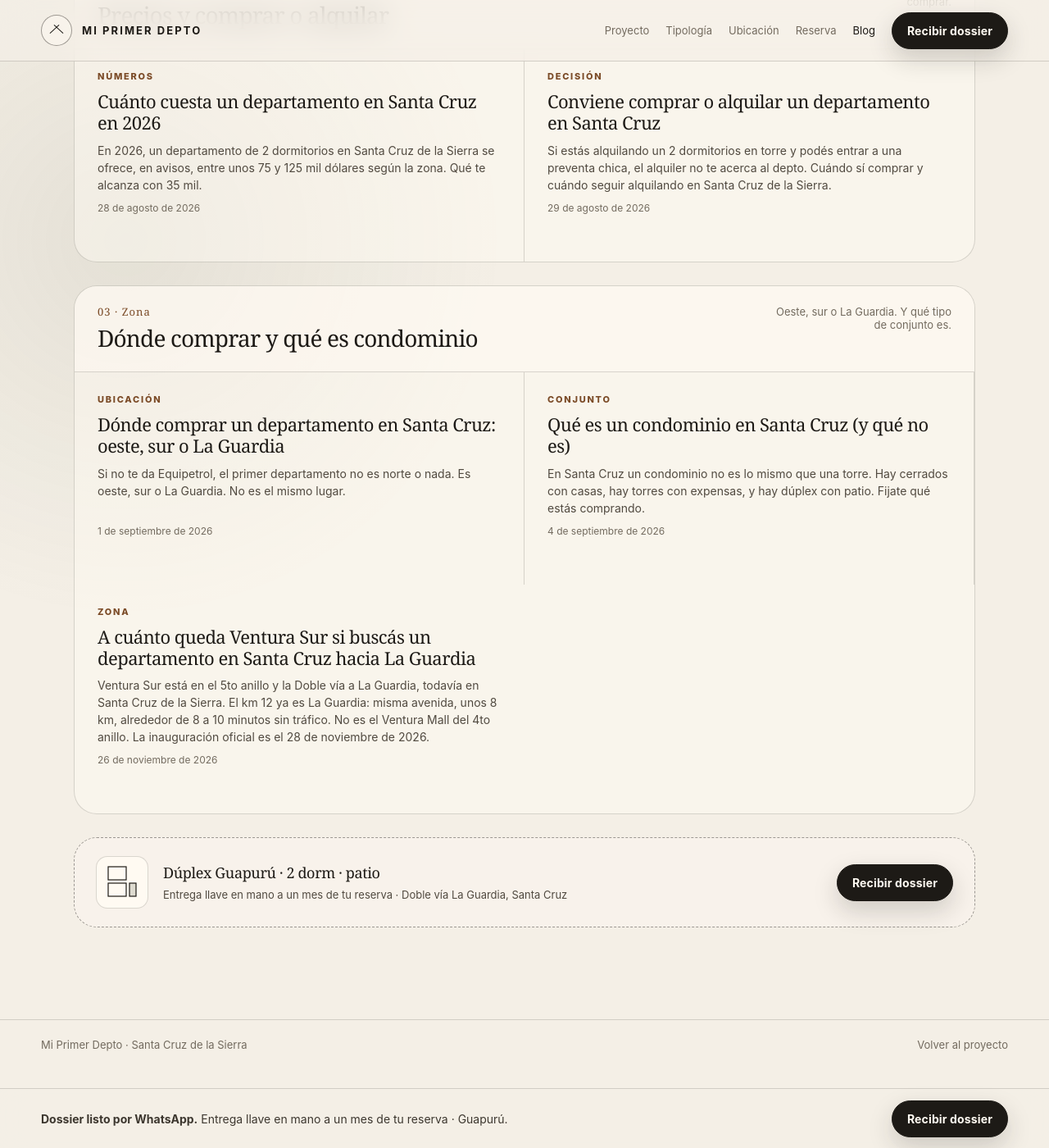
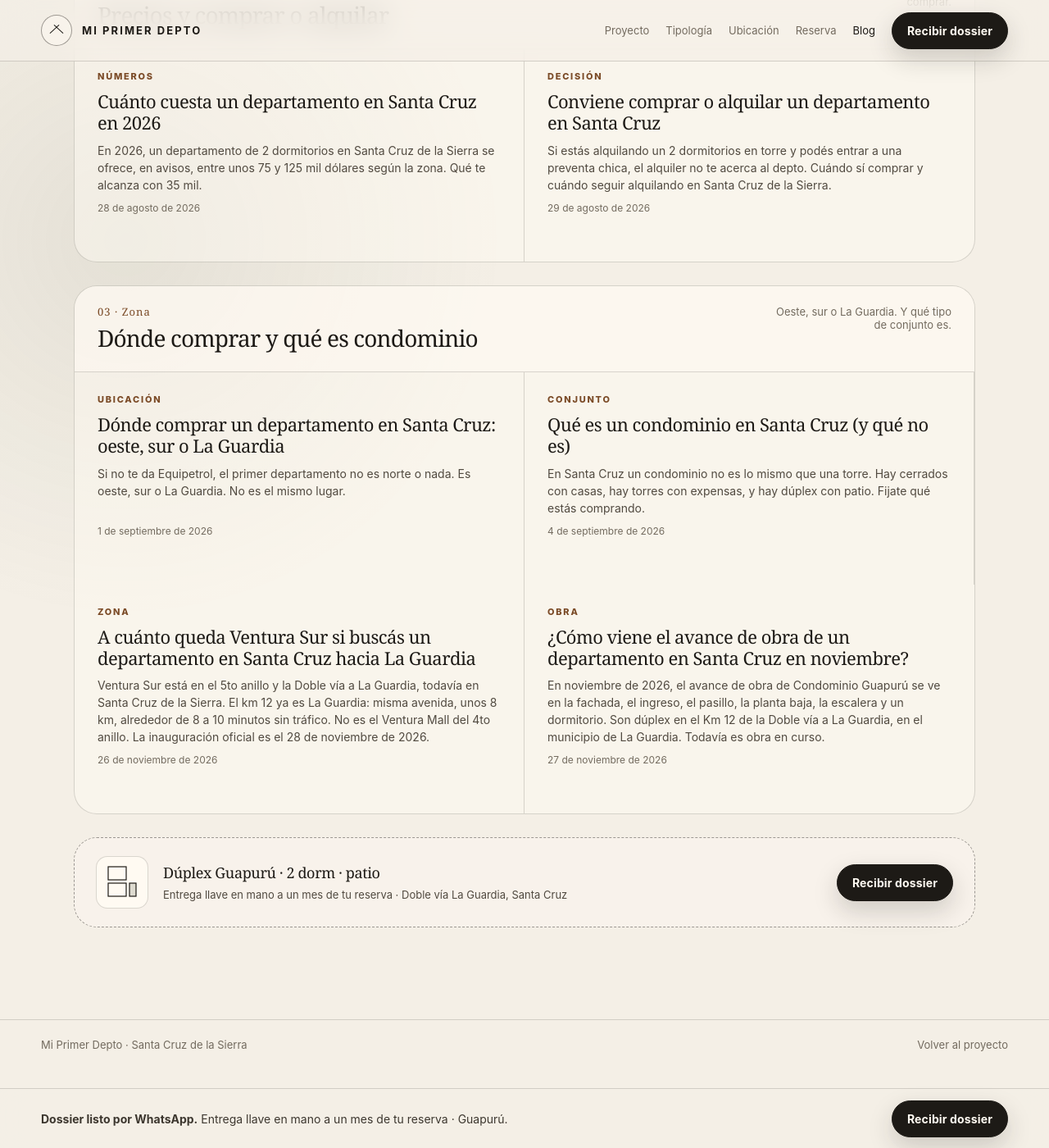
Before and after one commit to juanmanuelramallo/miprimerdepto, a Jekyll site: the page built from blog.md, in a window 1280 px wide and 1400 px high, scrolled down 814 px. Shown: the whole window at 82% size. Built offline with Jekyll 4.4.1, drawn with Linux system fonts in a browser that asks for light colours.

Commit message:
Add draft post on November 2026 construction progress
Keep the note noindex and out of the sitemap until Juanma approves publication.

```diff
--- a/_layouts/blog.html
+++ b/_layouts/blog.html
@@ -13,6 +13,7 @@
     {% if post.url == '/blog/que-es-un-condominio-en-santa-cruz/' %}{% assign p_condo = post %}{% endif %}
     {% if post.url == '/blog/regalar-departamento-navidad-santa-cruz/' %}{% assign p_navidad = post %}{% endif %}
     {% if post.url == '/blog/ventura-sur-5to-anillo-doble-via-la-guardia/' %}{% assign p_ventura = post %}{% endif %}
+    {% if post.url == '/blog/avance-de-obra-noviembre-2026/' %}{% assign p_obra = post %}{% endif %}
   {% endfor %}
   <main class="page guia">
     <div class="wrap">
@@ -118,6 +119,14 @@
             <span class="meta">{% if p_ventura.date_label %}{{ p_ventura.date_label }}{% else %}{{ p_ventura.date | date: "%d/%m/%Y" }}{% endif %}</span>
           </a>
           {% endif %}
+          {% if p_obra %}
+          <a class="card" href="{{ p_obra.url }}">
+            <span class="tag">Obra</span>
+            <h3>{{ p_obra.title }}</h3>
+            <p>{{ p_obra.description }}</p>
+            <span class="meta">{% if p_obra.date_label %}{{ p_obra.date_label }}{% else %}{{ p_obra.date | date: "%d/%m/%Y" }}{% endif %}</span>
+          </a>
+          {% endif %}
         </div>
       </section>
 
--- /dev/null
+++ b/_posts/2026-11-27-avance-de-obra-noviembre-2026.md
@@ -0,0 +1,108 @@
+---
+layout: post
+title: "¿Cómo viene el avance de obra de un departamento en Santa Cruz en noviembre?"
+description: "En noviembre de 2026, el avance de obra de Condominio Guapurú se ve en la fachada, el ingreso, el pasillo, la planta baja, la escalera y un dormitorio. Son dúplex en el Km 12 de la Doble vía a La Guardia, en el municipio de La Guardia. Todavía es obra en curso."
+permalink: /blog/avance-de-obra-noviembre-2026/
+date: 2026-11-27
+date_label: 27 de noviembre de 2026
+image: /assets/images/blog/avance-de-obra-noviembre-2026-fachada.jpg
+image_webp: /assets/images/blog/avance-de-obra-noviembre-2026-fachada.webp
+hide_cover: true
+image_alt: "Fachada de dos plantas del Condominio Guapurú en obra, con reja negra, ingreso central y un trabajador junto al portón"
+subtitle: "Seis fotos de noviembre en Condominio Guapurú, un dúplex en el Km 12 de la Doble vía a La Guardia."
+robots: noindex, nofollow
+sitemap: false
+cta_text: "Si querés conocer los dúplex, escribinos y pedí el dossier por WhatsApp."
+cta_whatsapp: "https://wa.me/59177363153?text=Hola%2C%20quiero%20recibir%20el%20dossier%2C%20planos%20y%20disponibilidad%20de%20Mi%20Primer%20Depto"
+faq:
+  - q: "¿Cómo viene el avance de obra en noviembre?"
+    a: "Se ve la fachada de dos plantas, el ingreso, el pasillo, la planta baja, la escalera y un dormitorio. Todavía es obra en curso."
+  - q: "¿Dónde queda el Condominio Guapurú?"
+    a: "En el Km 12 de la Doble vía a La Guardia, en el municipio de La Guardia. No es Santa Cruz de la Sierra. Son dúplex de dos plantas, con patio propio."
+  - q: "¿Ya está terminado?"
+    a: "No. Sigue en obra. La entrega es llave en mano, a un mes de la reserva."
+  - q: "¿Hay expensas en Guapurú?"
+    a: "No. Hay 0 expensas: no hay consorcio ni hace falta uno."
+  - q: "¿Cómo se pide el dossier?"
+    a: "Escribinos por WhatsApp y pedí el dossier. Ahí están las plantas, el patio y la disponibilidad."
+---
+
+En noviembre de 2026 se puede ver el avance de obra de un departamento en Santa Cruz hacia La Guardia: la fachada, el ingreso, el pasillo, la planta baja, la escalera y un dormitorio. Todavía es obra en curso.
+
+Las fotos son del Condominio Guapurú, en el Km 12 de la Doble vía a La Guardia, en el municipio de La Guardia. Son [dúplex](/blog/que-es-un-duplex-en-santa-cruz/) de dos plantas, con patio propio. Hay 0 expensas: no hay consorcio ni hace falta uno. La entrega es llave en mano, a un mes de la reserva.
+
+## Fachada
+
+La primera foto es la fachada. Se ve el volumen de dos plantas, la reja negra y el ingreso al centro. Hay un trabajador junto al portón. El revoque y la pintura siguen en proceso. No es un render.
+
+<figure class="note-cover">
+  <picture>
+    <source type="image/webp" srcset="/assets/images/blog/avance-de-obra-noviembre-2026-fachada.webp">
+    <img src="/assets/images/blog/avance-de-obra-noviembre-2026-fachada.jpg" alt="Fachada de dos plantas del Condominio Guapurú en obra, con reja negra, ingreso central y un trabajador junto al portón" width="1600" height="1200">
+  </picture>
+  <figcaption>Fachada de Condominio Guapurú en noviembre de 2026.</figcaption>
+</figure>
+
+## Ingreso
+
+Pasás el portón y queda el ingreso: un portal de hormigón, la reja interior y el corredor hacia adentro. En la foto, un trabajador entra con un balde. La obra está activa.
+
+<figure class="note-cover">
+  <picture>
+    <source type="image/webp" srcset="/assets/images/blog/avance-de-obra-noviembre-2026-ingreso.webp">
+    <img src="/assets/images/blog/avance-de-obra-noviembre-2026-ingreso.jpg" alt="Ingreso en obra del dúplex: portal de hormigón, reja interior y un trabajador que entra con un balde" width="1600" height="1200" loading="lazy">
+  </picture>
+  <figcaption>El ingreso, con la obra en marcha.</figcaption>
+</figure>
+
+## Pasillo
+
+El pasillo cruza y abre hacia el fondo, al aire. Se ve un muro, un andamio y vegetación atrás. A los costados hay vanos de puertas. Hay herramientas en el piso. Todavía no está terminado: es el recorrido de la unidad, en obra.
+
+<figure class="note-cover">
+  <picture>
+    <source type="image/webp" srcset="/assets/images/blog/avance-de-obra-noviembre-2026-pasillo.webp">
+    <img src="/assets/images/blog/avance-de-obra-noviembre-2026-pasillo.jpg" alt="Pasillo en obra que abre hacia el fondo, con andamio amarillo, una escoba y vanos de puertas a los costados" width="1600" height="1200" loading="lazy">
+  </picture>
+  <figcaption>El pasillo, hacia el fondo de la unidad.</figcaption>
+</figure>
+
+## Planta baja
+
+Abajo está el día. En esta foto se ve la kitchenette, con mesada y pileta bajo una ventana, y la abertura al ambiente de estar. Falta terminación, pero ya se lee el uso: cocinar, estar, mirar afuera.
+
+<figure class="note-cover">
+  <picture>
+    <source type="image/webp" srcset="/assets/images/blog/avance-de-obra-noviembre-2026-planta-baja.webp">
+    <img src="/assets/images/blog/avance-de-obra-noviembre-2026-planta-baja.jpg" alt="Planta baja en obra: kitchenette con mesada y pileta bajo una ventana, y abertura al ambiente de estar" width="1600" height="1200" loading="lazy">
+  </picture>
+  <figcaption>La planta baja: kitchenette, ventana y el ambiente de estar.</figcaption>
+</figure>
+
+## Escalera
+
+La escalera es de la unidad. Sube con baranda metálica, todavía sin la terminación final. En un [dúplex](/blog/que-es-un-duplex-en-santa-cruz/), esa escalera separa el día de abajo de los dormitorios de arriba.
+
+<figure class="note-cover is-portrait">
+  <picture>
+    <source type="image/webp" srcset="/assets/images/blog/avance-de-obra-noviembre-2026-escalera.webp">
+    <img src="/assets/images/blog/avance-de-obra-noviembre-2026-escalera.jpg" alt="Escalera de la unidad en obra, con gradas de hormigón y baranda metálica, vista desde abajo" width="1200" height="1600" loading="lazy">
+  </picture>
+  <figcaption>La escalera que une las dos plantas.</figcaption>
+</figure>
+
+## Dormitorio
+
+Arriba, un dormitorio con ventana hacia afuera y la puerta de madera abierta hacia el otro ambiente. Hay un caballete: se sigue trabajando. Es una habitación en obra, no una foto de catálogo.
+
+<figure class="note-cover">
+  <picture>
+    <source type="image/webp" srcset="/assets/images/blog/avance-de-obra-noviembre-2026-dormitorio.webp">
+    <img src="/assets/images/blog/avance-de-obra-noviembre-2026-dormitorio.jpg" alt="Dormitorio en obra con puerta de madera abierta, ventana al exterior y un caballete en el ambiente de atrás" width="1600" height="1200" loading="lazy">
+  </picture>
+  <figcaption>Un dormitorio, todavía en obra.</figcaption>
+</figure>
+
+Esto no es un depto entregado. Es el avance de noviembre. El km 12 es La Guardia, no Santa Cruz de la Sierra. En la misma Doble vía, más hacia la ciudad, está [Ventura Sur, en el 5to anillo](/blog/ventura-sur-5to-anillo-doble-via-la-guardia/). No está al lado. Queda en el camino.
+
+Si querés conocer los dúplex, escribinos y pedí el dossier. Fijate plantas, patio y disponibilidad.
--- a/assets/blog.css
+++ b/assets/blog.css
@@ -112,3 +112,5 @@ body.blog-guia{padding-bottom:96px}
 article.note .note-cover{margin:32px 0}
 article.note .meta + .note-cover{margin:0 0 32px}
 article.note .note-cover img{width:100%;height:auto;display:block;border-radius:18px;border:1px solid var(--line)}
+article.note .note-cover figcaption{margin:10px 0 0;font-size:14px;line-height:1.45;color:var(--muted)}
+article.note .note-cover.is-portrait{max-width:480px;margin-left:auto;margin-right:auto}
```
Also changed, not shown: assets/images/blog/avance-de-obra-noviembre-2026-dormitorio.jpg (added), assets/images/blog/avance-de-obra-noviembre-2026-dormitorio.webp (added), assets/images/blog/avance-de-obra-noviembre-2026-escalera.jpg (added), assets/images/blog/avance-de-obra-noviembre-2026-escalera.webp (added), assets/images/blog/avance-de-obra-noviembre-2026-fachada.jpg (added), assets/images/blog/avance-de-obra-noviembre-2026-fachada.webp (added), assets/images/blog/avance-de-obra-noviembre-2026-ingreso.jpg (added), assets/images/blog/avance-de-obra-noviembre-2026-ingreso.webp (added), assets/images/blog/avance-de-obra-noviembre-2026-pasillo.jpg (added), assets/images/blog/avance-de-obra-noviembre-2026-pasillo.webp (added), assets/images/blog/avance-de-obra-noviembre-2026-planta-baja.jpg (added), assets/images/blog/avance-de-obra-noviembre-2026-planta-baja.webp (added).
